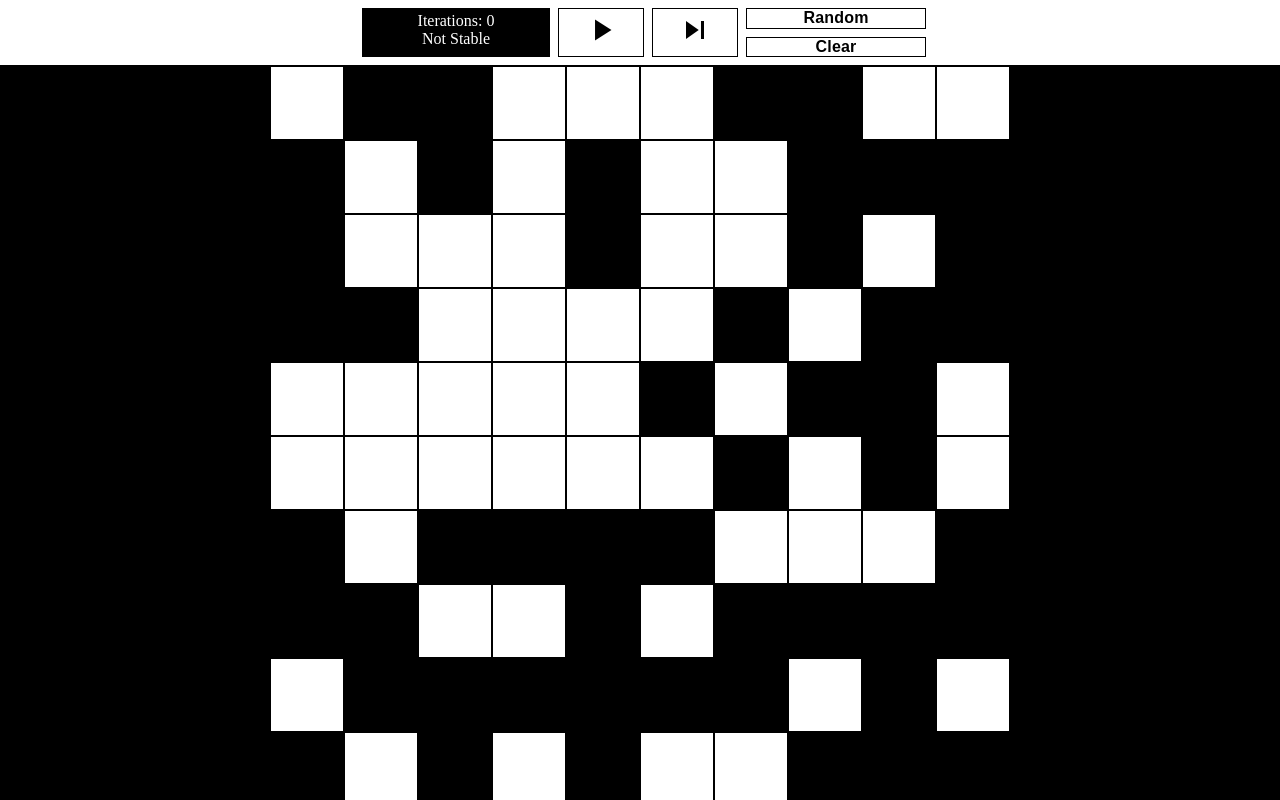
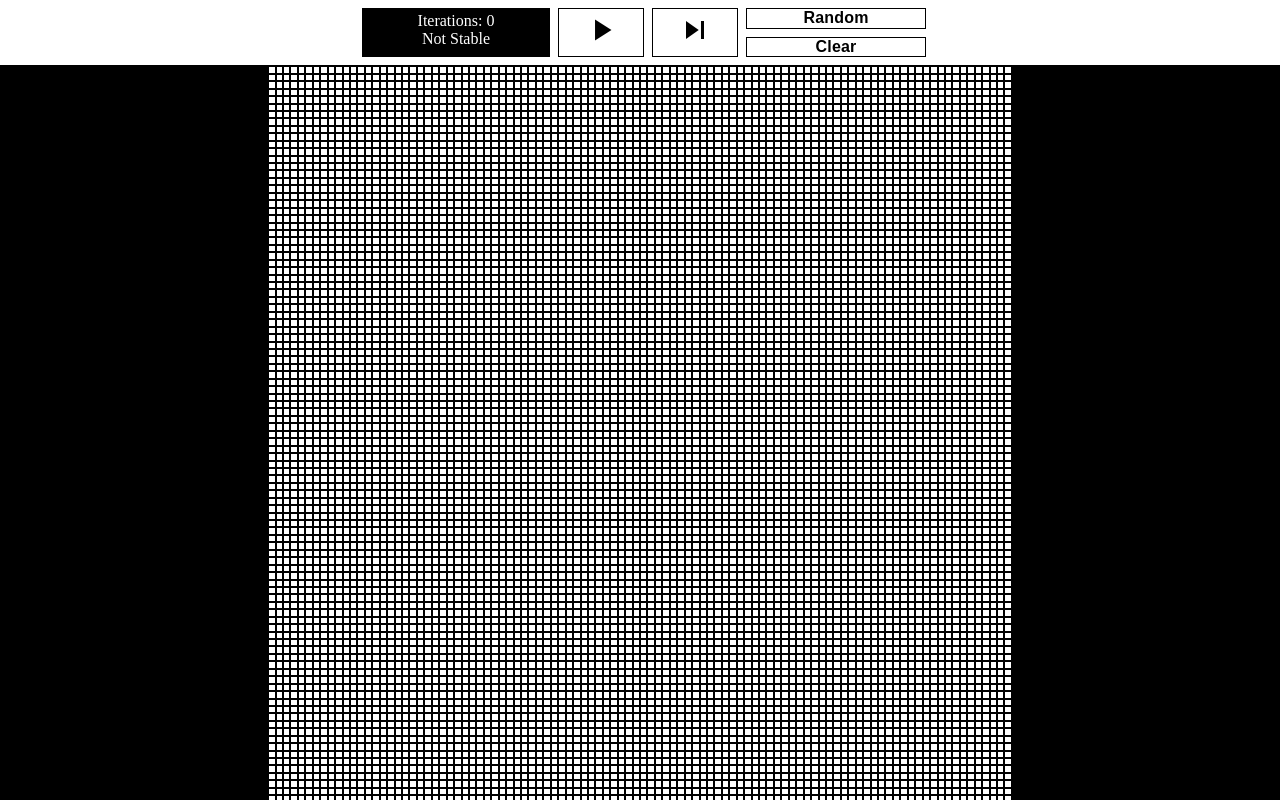
Before and after one commit to jakent/game-of-life-interactive, a React app: page / in a window 1280 px wide. Built offline with nearby package versions, Linux system fonts and the light colour scheme.

Commit message:
Grid always stays within viewport

```diff
--- a/src/components/Cell/cell.scss
+++ b/src/components/Cell/cell.scss
@@ -7,7 +7,7 @@
   font-size: 1.5em;
   text-align: center;
   flex: 1 0 0;
-  min-width: 1.5em;
+  //min-width: 1.5em;
   max-width: 3em;
 }
 .cell:before {
@@ -18,7 +18,6 @@
 }
 
 .cell:hover {
-  transition: all .2s ease-in-out;
   transform: scale(1.1);
 }
 
--- a/src/components/Controls/index.jsx
+++ b/src/components/Controls/index.jsx
@@ -31,7 +31,7 @@ export class Controls extends Component {
 
   start() {
     this.setState({running: true});
-    this.props.startGeneration();
+    this.props.startGeneration(this.props.stable);
     this.interval = setInterval(this.props.startGeneration, 100);
   }
 
@@ -85,9 +85,10 @@ export class Controls extends Component {
           <button className="control clear" onClick={() => this.clear(false)}>Clear</button>
         </div>
 
-        <div className="flex1" />
+        <div className="flex1" >
 
-        {/*<input type="range" min="1" max="2000" step ="50" value ="200" onChange={(event) => console.log('adf', event)} />*/}
+        {/*<input type="range" min="1" max="2000" step="50" value="200" onChange={(event) => console.log('adf', event)} />*/}
+      </div>
       </div>
     );
   }
--- a/src/components/Grid/grid.scss
+++ b/src/components/Grid/grid.scss
@@ -12,6 +12,7 @@
 
 .centered {
   flex: 1;
+  max-width: 93vh;
 }
 
 .row {
--- a/src/store/index.js
+++ b/src/store/index.js
@@ -10,11 +10,13 @@ export const reset = (data) => ({type: 'RESET', data});
 export const changeGridSize = (data) => ({type: 'CHANGE_GRID_SIZE', data});
 export const clearGrid = (random) => ({type: 'CLEAR_GRID', random});
 
+const size = 100;
+
 export const defaultState = {
-  // grid: Grid.createEmpty(5, 5),
-  grid: Grid.createRandom(10, 10),
+  grid: Grid.createEmpty(size, size),
+  // grid: Grid.createRandom(75, 75),
   // grid: Grid.from(preset),
-  history: [Grid.createEmpty(10, 10).exportData()],
+  history: [Grid.createEmpty(size, size).exportData()],
   iterations: 0,
   stable: false
 };
@@ -28,7 +30,7 @@ export const reducer = (state = defaultState, action) => {
     }
     case 'CLEAR_GRID': {
       //add test about resetting iterations
-      const newGrid = action.random ? Grid.createRandom(10, 10) : Grid.createEmpty(10, 10);
+      const newGrid = action.random ? Grid.createRandom(size, size) : Grid.createEmpty(size, size);
       return Object.assign({}, state, {grid: newGrid, history: [newGrid.exportData()], iterations: 0});
     }
     case 'CHANGE_CELL_STATE': {
@@ -47,7 +49,7 @@ export const reducer = (state = defaultState, action) => {
       const stable = repeated(nextGenerationData, state.history);
 
       return Object.assign({}, state, {
-        grid: state.grid.nextGeneration(true),
+        grid: nextGeneration,
         iterations: state.iterations + 1,
         stable: stable,
         history: newHistory
```
